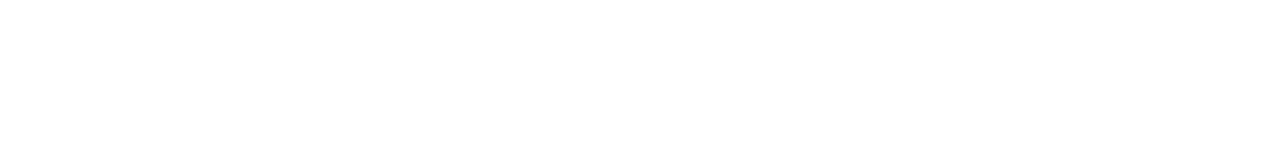
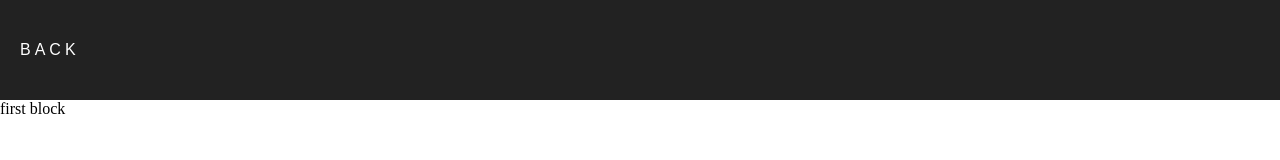
Before and after one commit to jakeoddi/Project-1, a plain HTML site: page about_page.html in a window 1280 px wide. Drawn offline with Linux system fonts and the light colour scheme.

Commit message:
finished start page beginning about page

```diff
--- a/about_page.css
+++ b/about_page.css
@@ -0,0 +1,29 @@
+nav {
+	width: 100%;
+	height: 100px;
+	font-family: arial;
+	display: block;
+	background-color: #222222;
+	color: white;
+}
+
+html, body {
+	margin: 0;
+	padding: 0;
+}
+
+.container_nav {
+	padding: 0 20px;
+	margin: 0 auto;
+	line-height: 100px;
+	letter-spacing: 4px;
+}
+
+.container_nav a {
+	text-decoration: none;
+	color: white;
+}
+
+.container_nav a:hover {
+	color: lime;
+}
--- a/about_page.html
+++ b/about_page.html
@@ -0,0 +1,29 @@
+<!DOCTYPE html>
+<html>
+	<head>
+
+		<link rel="stylesheet" type="text/css" href="about_page.css">
+
+	</head>
+
+
+		<body>
+
+			<nav>
+				<div class="container_nav"><a href="start_page.html">BACK</a></div>
+
+			</nav>
+
+			<div>
+				first block
+
+
+
+
+
+
+			</div>
+
+		</body>
+
+</html>
--- a/start_page.css
+++ b/start_page.css
@@ -31,7 +31,7 @@ nav {
 	border-top: 4px solid lime;
 }
 
-.container {
+.container_nav {
 	padding: 0px 20px;
 	line-height: 100px
 }
@@ -82,5 +82,20 @@ body{
 }
 
 .container_mid {
+	padding: 0 400px;
+	line-height: 400px;
+	font-size: 70px;
+	font-family: arial;
+	letter-spacing: 4px;
+	color: #333333;
+	text-align: center;
+}
 
+.container_mid a {
+	text-decoration: none;
+	color: #333333;
 }
+
+.container_mid a:hover {
+	color: lime;
+}
```
Also changed, not shown: start_page.html (+2 -2 lines), 1 other file.
